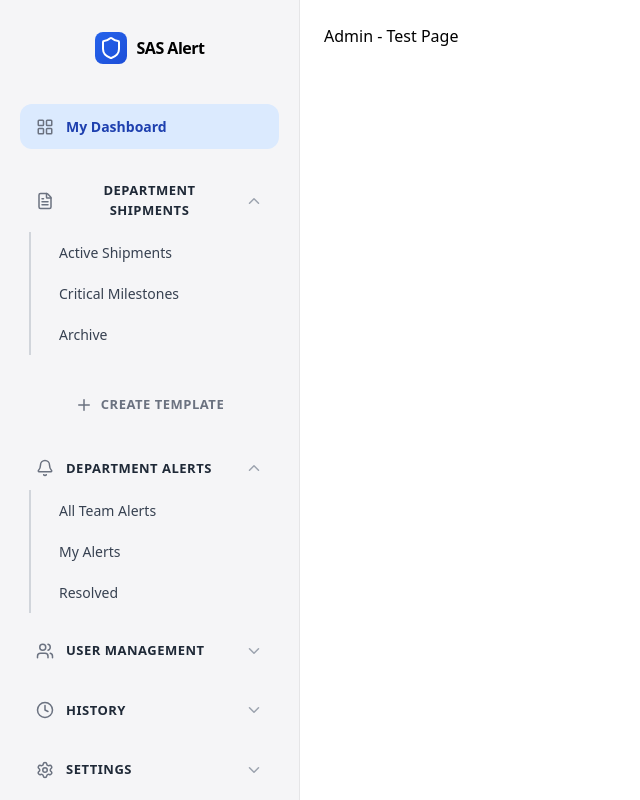
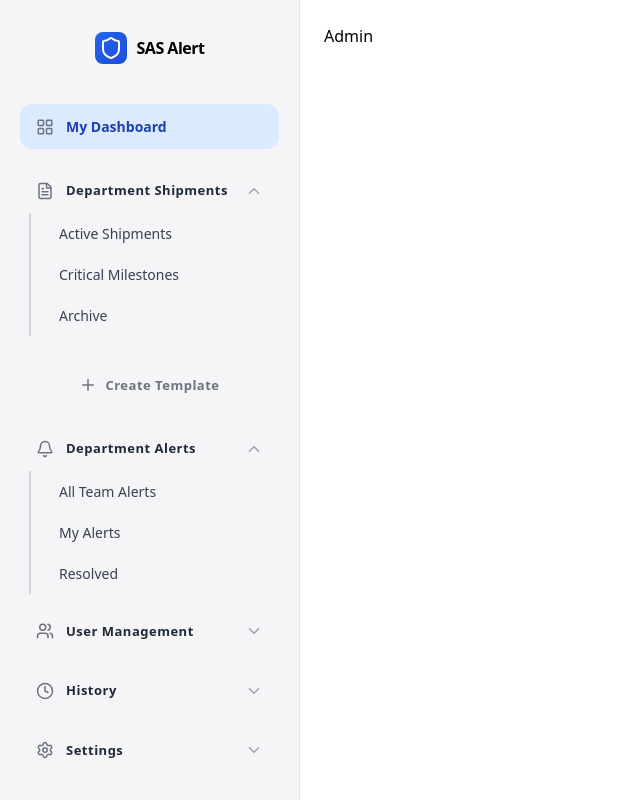
Before and after one commit to Nadeesha-Maduwantha/SAS_project, a Next.js app in the folder SAS/: page /admin in a window 1280 px wide. Shown: the whole page, without its empty margins (0-640 px from the left). Built offline with nearby package versions, Linux system fonts and the light colour scheme.

Commit message:
adminnavbar

```diff
--- a/SAS/app/(protected)/admin/page.tsx
+++ b/SAS/app/(protected)/admin/page.tsx
@@ -6,7 +6,7 @@ export default function AdminPage() {
       <AdminLeftNavBar />
 
       <main style={{ padding: 24, flex: 1 }}>
-        <h1>Admin - Test Page</h1>
+        <h1>Admin</h1>
         <p></p>
       </main>
     </div>
--- a/SAS/styles/ComponentStyles/AdminLeftNavBar.css
+++ b/SAS/styles/ComponentStyles/AdminLeftNavBar.css
@@ -97,7 +97,6 @@
   font-size: 13px;
   font-weight: 600;
   color: #1f2937;
-  text-transform: uppercase;
   letter-spacing: 0.5px;
   transition: all 0.2s ease;
   position: relative;
@@ -201,7 +200,6 @@
   font-size: 13px;
   font-weight: 600;
   color: #6b7280;
-  text-transform: uppercase;
   letter-spacing: 0.5px;
   transition: all 0.2s ease;
   margin: 12px 0;
```
